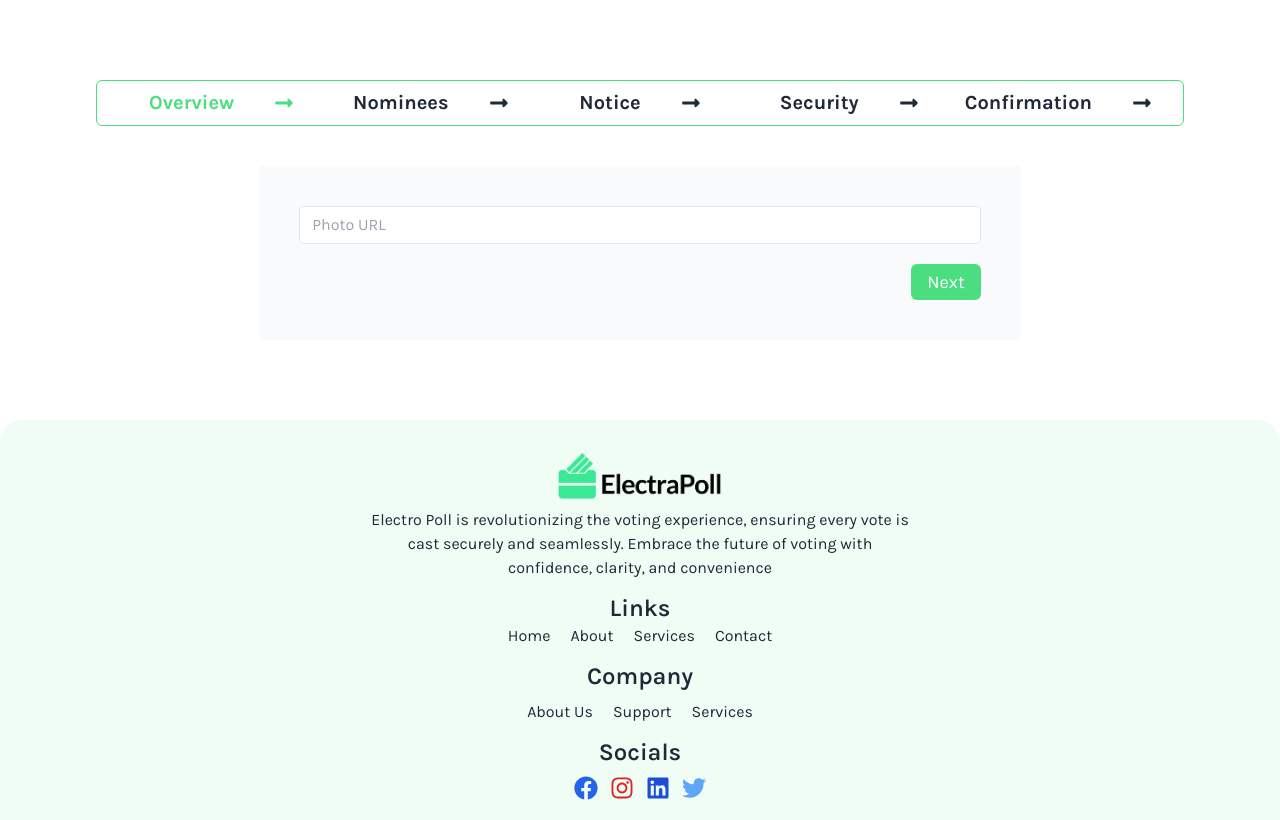
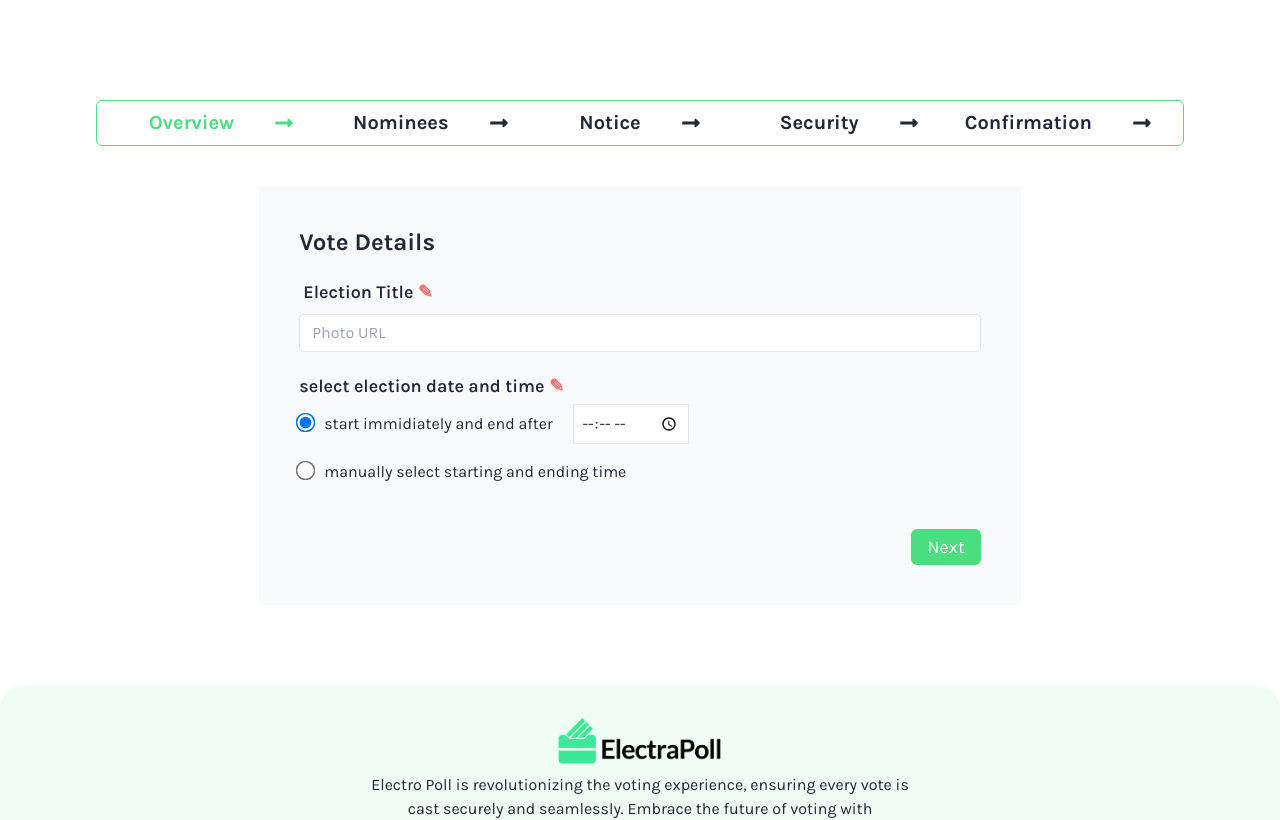
Before and after one commit to saiful674/electra-poll, a React (Vite) app: page /election in a window 1280 px wide. Shown: the top 820 px of the page. Built offline with nearby package versions, Linux system fonts and the light colour scheme.

Commit message:
electionpage overview -mahmud

```diff
--- a/src/index.css
+++ b/src/index.css
@@ -9,15 +9,6 @@
 
 body {
   font-family: "Karla", sans-serif;
-}
-
-lato font h1,
-h2,
-h3,
-h4,
-h5,
-h6 {
-  font-family: "Lato", sans-serif;
 }
 
 .my-container {
@@ -54,7 +45,7 @@ npm run :-moz-drag-over
   filter: grayscale(100%);
 }
 
-
+/* form previous next button */
 .button-next{
   @apply px-4 bg-green-400 text-white rounded-md py-1 text-lg
 }
@@ -62,3 +53,12 @@ npm run :-moz-drag-over
 .button-pre{
   @apply px-4 bg-red-400 text-white rounded-md py-1 text-lg
 }
+
+/* form input */
+.my-input{
+  @apply appearance-none border rounded w-auto py-2 px-3 text-gray-700 leading-tight
+}
+
+.my-input:disabled{
+  opacity: .6;
+}
--- a/src/pages/Election/Election.jsx
+++ b/src/pages/Election/Election.jsx
@@ -16,7 +16,7 @@ const Election = () => {
 
     return (
         <div className='py-20 my-container'>
-            <div className='grid lg:grid-cols-5 grid-cols-2 border-green-400 border rounded-md py-2 px-5 lg:text-xl font-bold'>
+            <div className='grid lg:grid-cols-5 mt-5 grid-cols-2 border-green-400 border rounded-md py-2 px-5 lg:text-xl font-bold'>
                 <span className={`flex lg:justify-center lg:gap-10 gap-5 items-center ${pageNum >= 0 ? `text-green-400` : ''}`}>Overview <FaLongArrowAltRight /></span>
                 <span className={`flex lg:justify-center lg:gap-10 gap-5 items-center ${pageNum >= 1 ? `text-green-400` : ''}`}>Nominees <FaLongArrowAltRight /></span>
                 <span className={`flex lg:justify-center lg:gap-10 gap-5 items-center ${pageNum >= 2 ? `text-green-400` : ''}`}>Notice<FaLongArrowAltRight /></span>
--- a/src/pages/Election/ElectionPages/Overview.jsx
+++ b/src/pages/Election/ElectionPages/Overview.jsx
@@ -4,12 +4,14 @@ import { useDispatch, useSelector } from 'react-redux';
 import ButtonPrimary from '../../../components/ButtonPrimary/ButtonPrimary';
 import { next } from '../../../redux/slices/PageNumSlice';
 import { addFirstPage } from '../../../redux/slices/FormDataSlice';
+import { useState } from 'react';
 
 const Overview = () => {
 
     const pageNum = useSelector(s => s.pageNum.page)
     const formData = useSelector(s => s.formData)
     const dispatch = useDispatch()
+    const [selectedOption, setSelectedOption] = useState('option1');
 
     const { register, handleSubmit, reset, watch, formState: { errors } } = useForm();
     const onSubmit = data => {
@@ -20,19 +22,64 @@ const Overview = () => {
 
     return (
         <div className='lg:w-[70%] w-full bg-gray-50 p-3 lg:p-10'>
-            <form onSubmit={handleSubmit(onSubmit)}>
-                <input
-                    {...register("title", { required: true })}
-                    className="appearance-none border rounded w-full py-2 px-3 text-gray-700 leading-tight focus:outline-green-200  focus:shadow-outline focus:out"
-                    type="text"
-                    placeholder="Photo URL"
-                    defaultValue={formData.title}
-                />
+            <h1 className='text-2xl font-bold pb-3'>Vote Details</h1>
+            <form className='space-y-5' onSubmit={handleSubmit(onSubmit)}>
+                {/* -------title------- */}
+                <div className="form-control">
+                    <label className="label">
+                        <span className="text-lg font-semibold">Election Title <span className='text-red-400'>&#9998;</span></span>
+                    </label>
+                    <input {...register("title", { required: true })} placeholder="Photo URL" type='text'
+                        defaultValue={formData.title} className="my-input focus:outline-green-400" />
+                </div>
+
+                {/* -------election date------- */}
+                <div className="form-control">
+                    <label className="pb-1">
+                        <span className="text-lg font-semibold">select election date and time <span className='text-red-400'>&#9998;</span></span>
+                    </label>
+                    <div>
+                        <label className='block mb-4'>
+                            <input
+                                type="radio"
+                                value="option1"
+                                className='transform scale-150 me-3'
+                                checked={selectedOption === 'option1'}
+                                onChange={(e) => setSelectedOption(e.target.value)}
+                            />
+                            start immidiately and end after <input disabled={selectedOption === 'option2'} {...register('autoEnd', { required: true })} className='border h-10 px-2 ms-4' type='time'></input>
+                        </label>
+                        <label>
+                            <input
+                                type="radio"
+                                value="option2"
+                                className='transform scale-150 me-3 mb-3'
+                                checked={selectedOption === 'option2'}
+                                onChange={(e) => setSelectedOption(e.target.value)}
+                            />
+                            manually select starting and ending time
+                        </label>
+                    </div>
+                    {
+                        selectedOption === 'option2' && <>
+                            <label className="pb-1">
+                                <span className="text-md font-semibold">starting time</span>
+                            </label>
+                            <input disabled={selectedOption === 'option1'} {...register("startDate", { required: true })} placeholder="Photo URL" type='datetime-local' defaultValue={formData.startDate} className="my-input ms-5 focus:outline-green-400" />
+
+                            <label className="pb-1">
+                                <span className="text-md font-semibold">ending time</span>
+                            </label>
+                            <input disabled={selectedOption === 'option1'} {...register("endDate", { required: true })} placeholder="Photo URL" type='datetime-local' defaultValue={formData.startDate} className="my-input ms-5 focus:outline-green-400" />
+                        </>
+                    }
+                </div>
+
                 <div className='pt-5 flex justify-end'>
                     <button type='submit' className='button-next'>Next</button>
                 </div>
-            </form>
-        </div>
+            </form >
+        </div >
     );
 };
 
--- a/src/pages/shared/Navbar.jsx
+++ b/src/pages/shared/Navbar.jsx
@@ -43,9 +43,9 @@ const Navbar = () => {
       className={`${visible ? "" : "hidden"} ${!zeroScroll ? "bg-white shadow-lg" : "bg-green-50"
         } fixed w-screen z-30 top-0`}
     >
-      <div className="hidden lg:flex my-container justify-between py-2">
+      <div className="hidden lg:flex my-container justify-between py-3">
         <img className="h-12" src="/logo.png" alt="" />
-        <div className="flex justify-between items-center gap-5 text-lg">
+        <div className="flex justify-between items-center gap-5 text-lg font-semibold">
           <NavLink
             className={({ isActive }) => (isActive ? "text-green-400" : "")}
             to="/"
```
